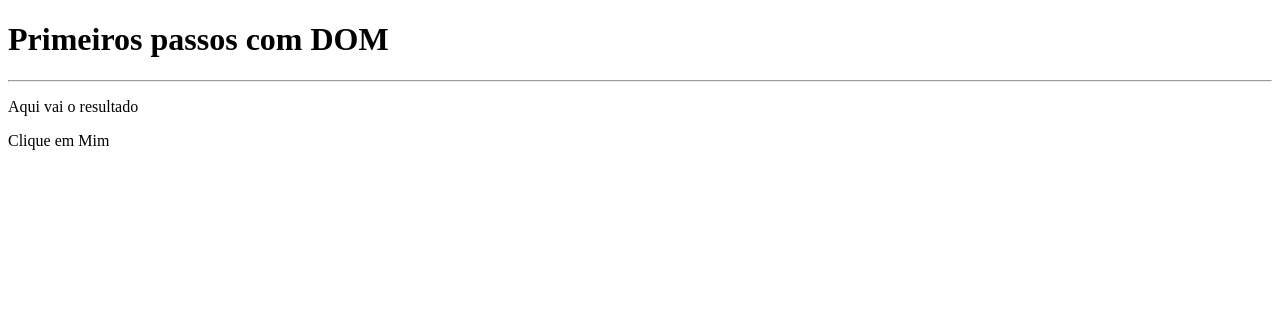
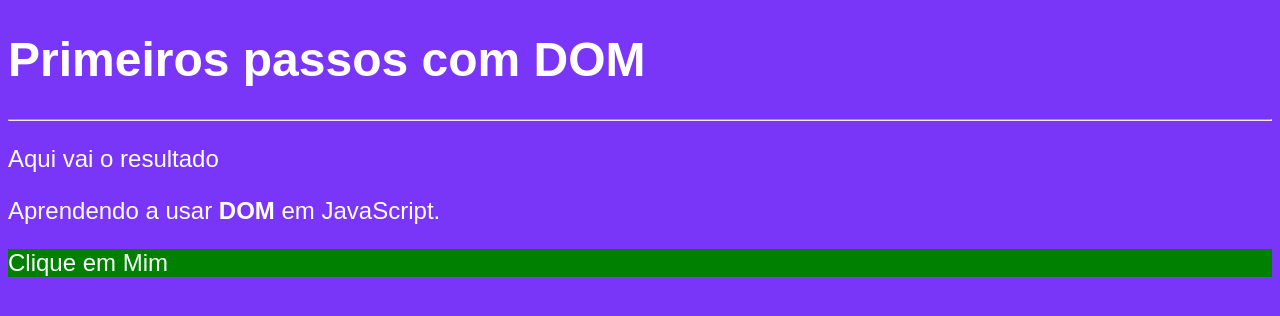
Before and after one commit to JeffAlexandrino/javascript, a plain HTML site: page exercicios/ex05/ex5.html in a window 1280 px wide. Drawn offline with Linux system fonts and the light colour scheme.

Commit message:
Update ex5.html

```diff
--- a/exercicios/ex05/ex5.html
+++ b/exercicios/ex05/ex5.html
@@ -4,11 +4,25 @@
     <meta charset="UTF-8">
     <meta name="viewport" content="width=device-width, initial-scale=1.0">
     <title>EX 5</title>
+    <style>
+        body {
+            background-color: rgb(122, 54, 248);
+            color: white;
+            font: normal 18pt arial;
+        }
+    </style>
 </head>
 <body>
     <h1>Primeiros passos com DOM</h1>
     <hr>
     <p>Aqui vai o resultado</p>
-    <div>Clique em Mim</div>
+    <p>Aprendendo a usar <strong>DOM</strong> em JavaScript.</p>
+    <div id= 'msg'>Clique em Mim</div>
+    <script>
+        var corpo = window.document.body
+        var p1 = window.document.getElementsByTagName('p')[1]
+        var d = window.document.getElementById('msg')
+        d.style.background = 'green'
+    </script>
 </body>
 </html>
```
